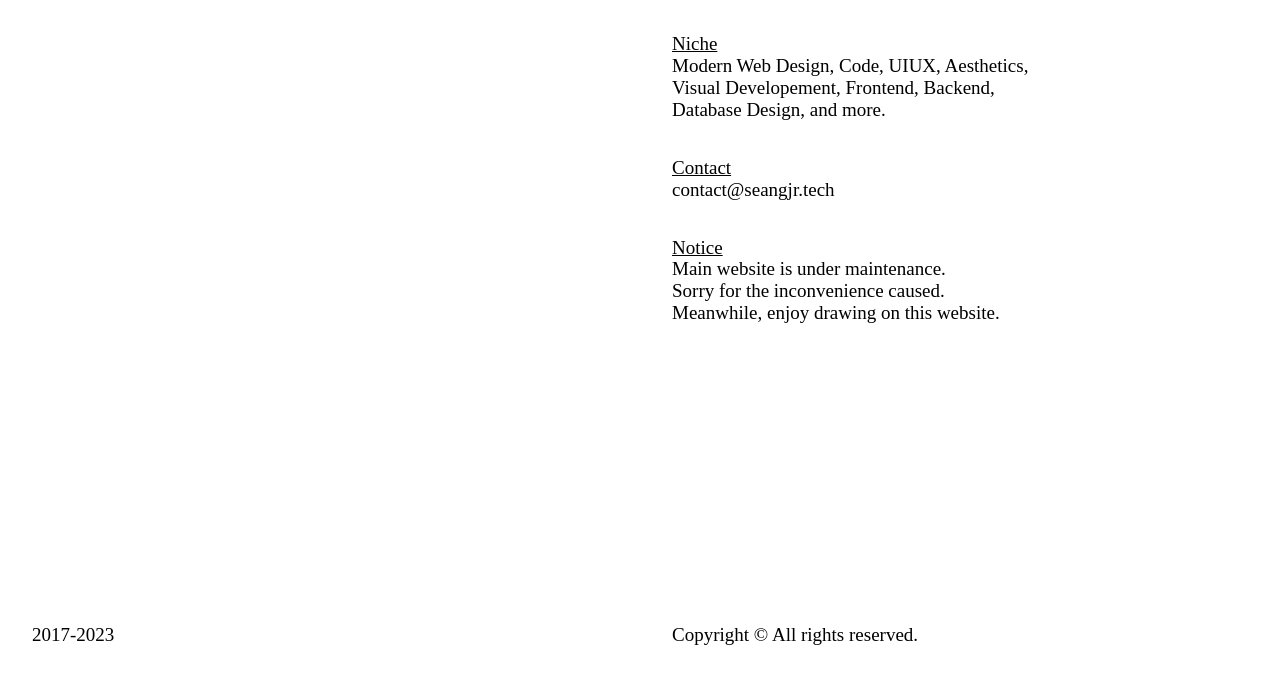
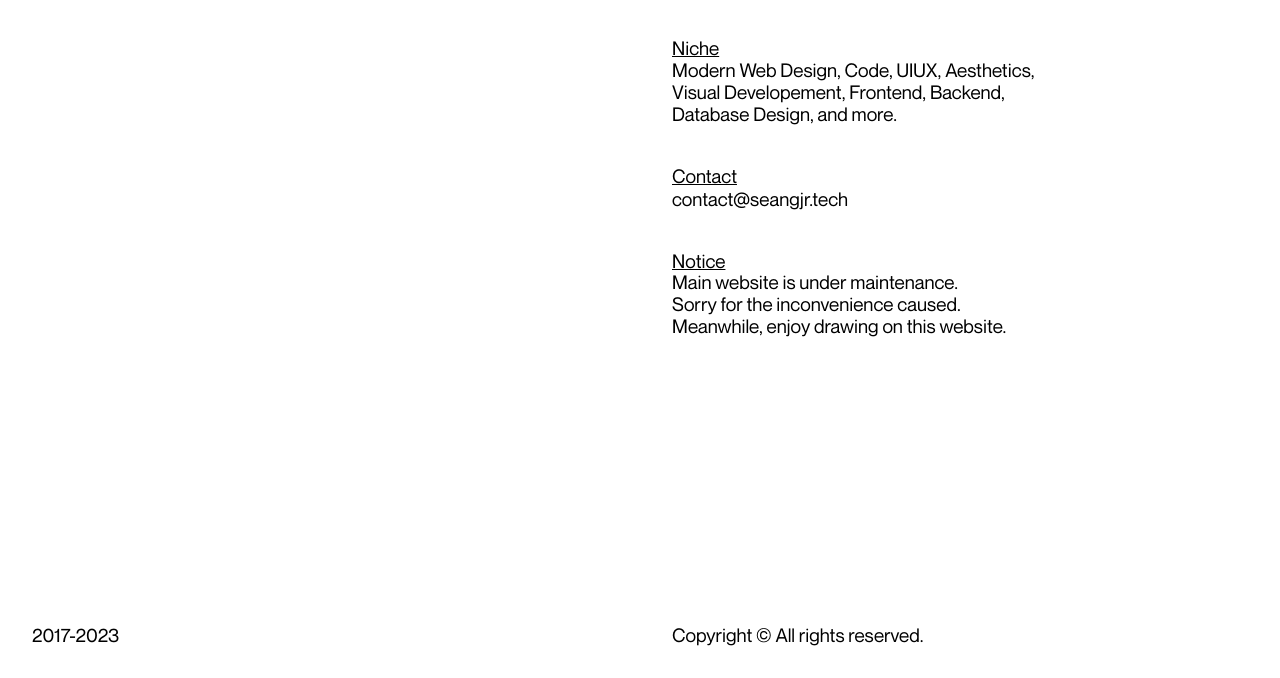
Before and after one commit to seangjr/maintenance-site, a plain HTML site: page index.html in a window 1280 px wide. Shown: the part 122-800 px from the top of the page. Drawn offline with Linux system fonts and the light colour scheme.

Commit message:
added fonts

```diff
--- a/styles.css
+++ b/styles.css
@@ -2,6 +2,30 @@
   margin: 0;
   padding: 0;
   box-sizing: border-box;
+}
+
+@font-face {
+  font-family: "Neue Montreal";
+  src: url("/fonts/NeueMontreal-Light.otf") format("opentype");
+  font-weight: 300;
+}
+
+@font-face {
+  font-family: "Neue Montreal";
+  src: url("/fonts/NeueMontreal-Regular.otf") format("opentype");
+  font-weight: 500;
+}
+
+@font-face {
+  font-family: "Neue Montreal";
+  src: url("/fonts/NeueMontreal-Medium.otf") format("opentype");
+  font-weight: 700;
+}
+
+@font-face {
+  font-family: "Neue Montreal";
+  src: url("/fonts/NeueMontreal-Bold.otf") format("opentype");
+  font-weight: 800;
 }
 
 html,
```
Also changed, not shown: fonts/NeueMontreal-Bold.otf (added), fonts/NeueMontreal-Light.otf (added), fonts/NeueMontreal-Medium.otf (added), fonts/NeueMontreal-Regular.otf (added).
